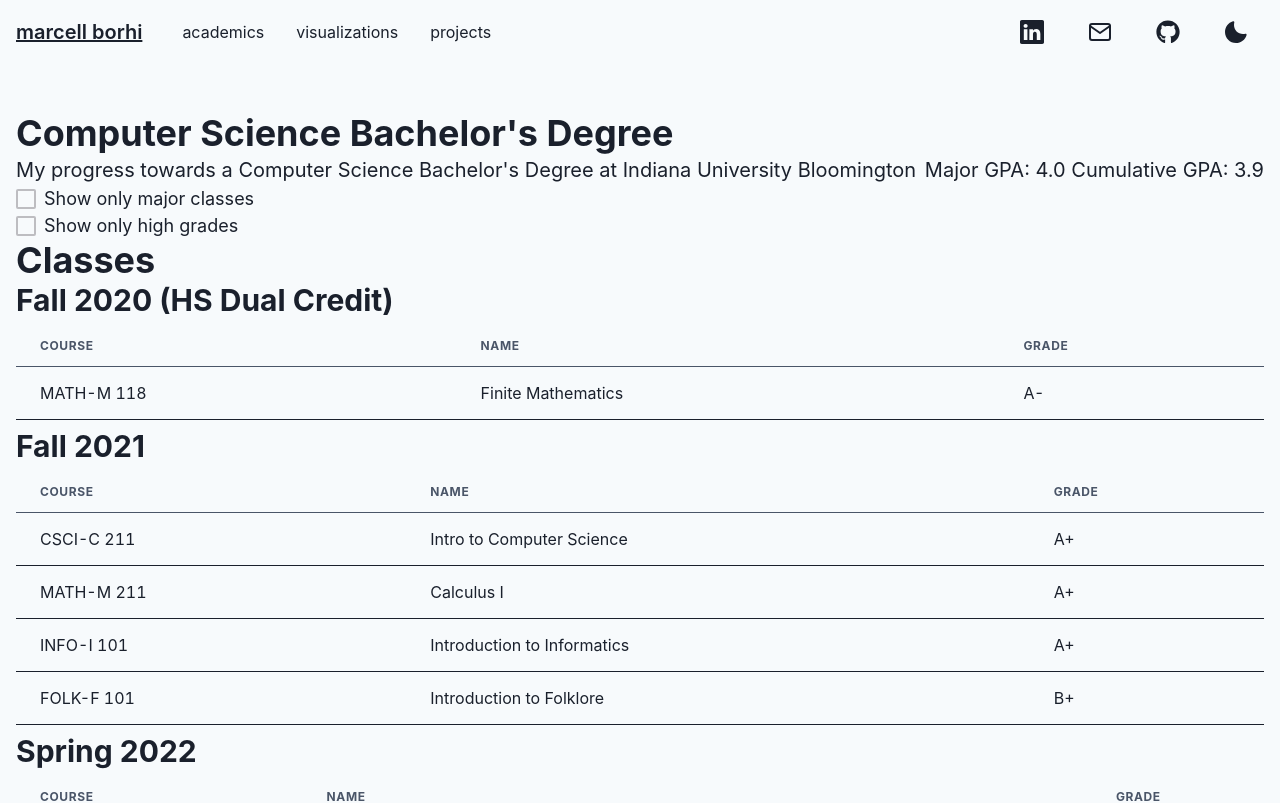
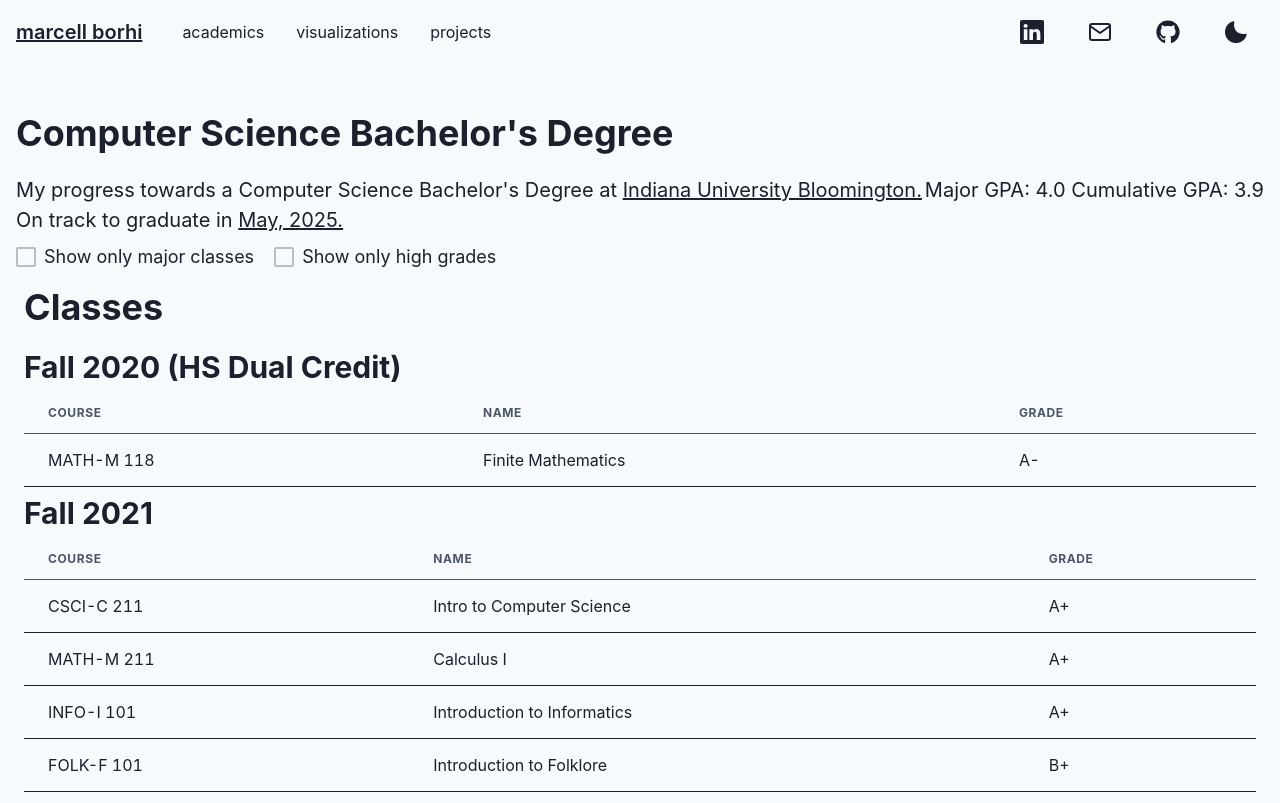
Before and after one commit to mborhi/Personal-Site, a Next.js app: page /academics in a window 1280 px wide. Shown: the top 803 px of the page. Built offline with nearby package versions, Linux system fonts and the light colour scheme.

Commit message:
added more documentation, changed padding in components

```diff
--- a/src/pages/academics/index.tsx
+++ b/src/pages/academics/index.tsx
@@ -1,6 +1,6 @@
 import { useState } from "react";
 import { Checkbox, CheckboxGroup } from "@chakra-ui/checkbox";
-import { Heading, Text, Stack, Box, SimpleGrid, Container, Flex, Spacer } from "@chakra-ui/layout";
+import { Heading, Text, Stack, Box, SimpleGrid, Container, Flex, Spacer, Link } from "@chakra-ui/layout";
 import { useColorModeValue } from "@chakra-ui/color-mode";
 import Footer from "../../components/Footer";
 import NavBar from "../../components/NavBar";
@@ -74,10 +74,17 @@ const Academics = ({ academicRecord }: Props) => {
             <Container bg={useColorModeValue('gray.50', 'gray.900')} maxW="100%" py={12}>
                 <Box>
                     <Heading as='h1'>Computer Science Bachelor's Degree</Heading>
-                    <Flex>
+                    <Flex paddingTop={5} paddingBottom={2}>
                         <Box>
                             <Text fontSize='xl'>
-                                My progress towards a Computer Science Bachelor's Degree at Indiana University Bloomington
+                                My progress towards a Computer Science Bachelor's Degree at { }
+                                <Text as={'span'} textDecoration='underline'>
+                                    <Link href="https://luddy.indiana.edu/">Indiana University Bloomington.</Link>
+                                </Text>
+                                { }  { }
+                            </Text>
+                            <Text fontSize='xl'>On track to graduate in { }
+                                <Text as={'span'} textDecoration='underline'>May, 2025.</Text>
                             </Text>
                         </Box>
                         <Spacer />
@@ -92,19 +99,23 @@ const Academics = ({ academicRecord }: Props) => {
                 <CheckboxGroup>
                     <Stack spacing={[1, 5]} direction={['column', 'row']}>
                         <Checkbox name="majorOnly" onChange={(e) => chooseSelector(e.target.name, e.target.checked)}>Show only major classes</Checkbox>
-                    </Stack>
-                </CheckboxGroup>
-                <CheckboxGroup>
-                    <Stack spacing={[1, 5]} direction={['column', 'row']}>
                         <Checkbox name="highGradesOnly" onChange={(e) => chooseSelector(e.target.name, e.target.checked)}>Show only high grades</Checkbox>
                     </Stack>
                 </CheckboxGroup>
-                <Heading>Classes</Heading>
-                <Stack>
-                    {academicRecord.map((record) => (
-                        <TableDisplay title={record.title} data={record.data} options={selectors} key={record.title} />
-                    ))}
-                </Stack>
+                {/*
+                <CheckboxGroup>
+                    <Stack spacing={[1, 5]} direction={['column', 'row']}>
+                    </Stack>
+                </CheckboxGroup>
+                */}
+                <Box padding={2}>
+                    <Heading paddingTop={2}>Classes</Heading>
+                    <Stack paddingTop={5}>
+                        {academicRecord.map((record) => (
+                            <TableDisplay title={record.title} data={record.data} options={selectors} key={record.title} />
+                        ))}
+                    </Stack>
+                </Box>
             </Container>
             <Footer />
         </>
--- a/src/pages/projects/index.tsx
+++ b/src/pages/projects/index.tsx
@@ -1,5 +1,5 @@
 import React from "react";
-import { Container, Box, SimpleGrid } from "@chakra-ui/layout";
+import { Container, Heading, Box, SimpleGrid } from "@chakra-ui/layout";
 import { useColorModeValue } from "@chakra-ui/react";
 import { getAllProjectsData } from "../../../utils/projects";
 import Card from '../../components/Card';
@@ -20,6 +20,7 @@ const Projects = ({ projects }) => {
         <>
             <NavBar />
             <Container bg={useColorModeValue('gray.50', 'gray.900')} maxW="100%" py={12}>
+                <Heading>Projects</Heading>
                 <SimpleGrid columns={{ base: 1, md: 3 }} spacing={{ base: 5, lg: 8 }}>
                     {projects.map((project, idx) => (
                         <Box key={idx}>
```
Also changed, not shown: src/components/Card.tsx (+0 -7 lines), src/components/Container.tsx (deleted, +0 -17 lines), src/components/MainContent.tsx (+5 -3 lines), src/components/SortDisplay.tsx (+7 -4 lines), src/pages/projects/[project_id].tsx (+0 -7 lines), src/pages/visualizations/index.tsx (+36 -27 lines), utils/projects.ts (+14 -1 lines).
